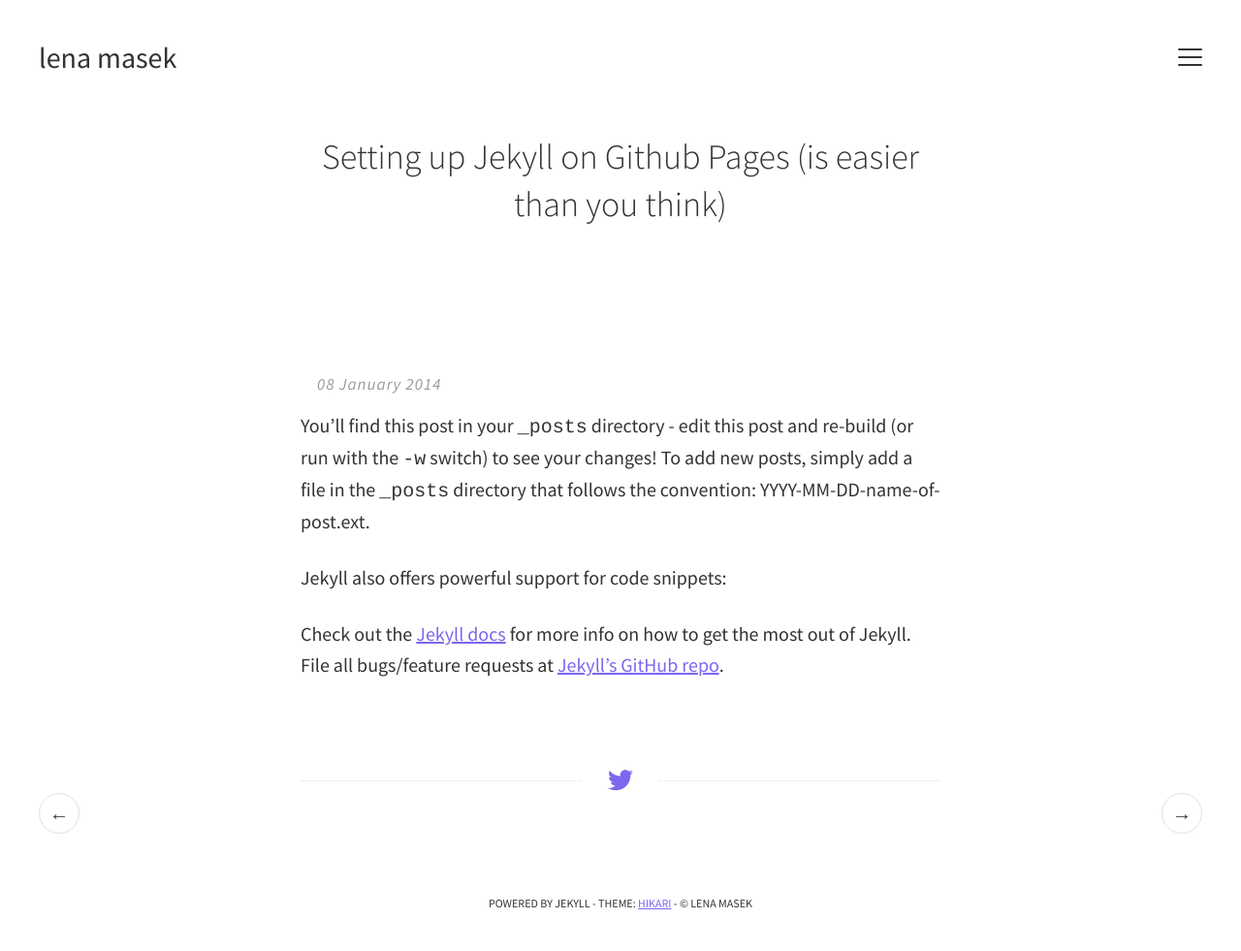
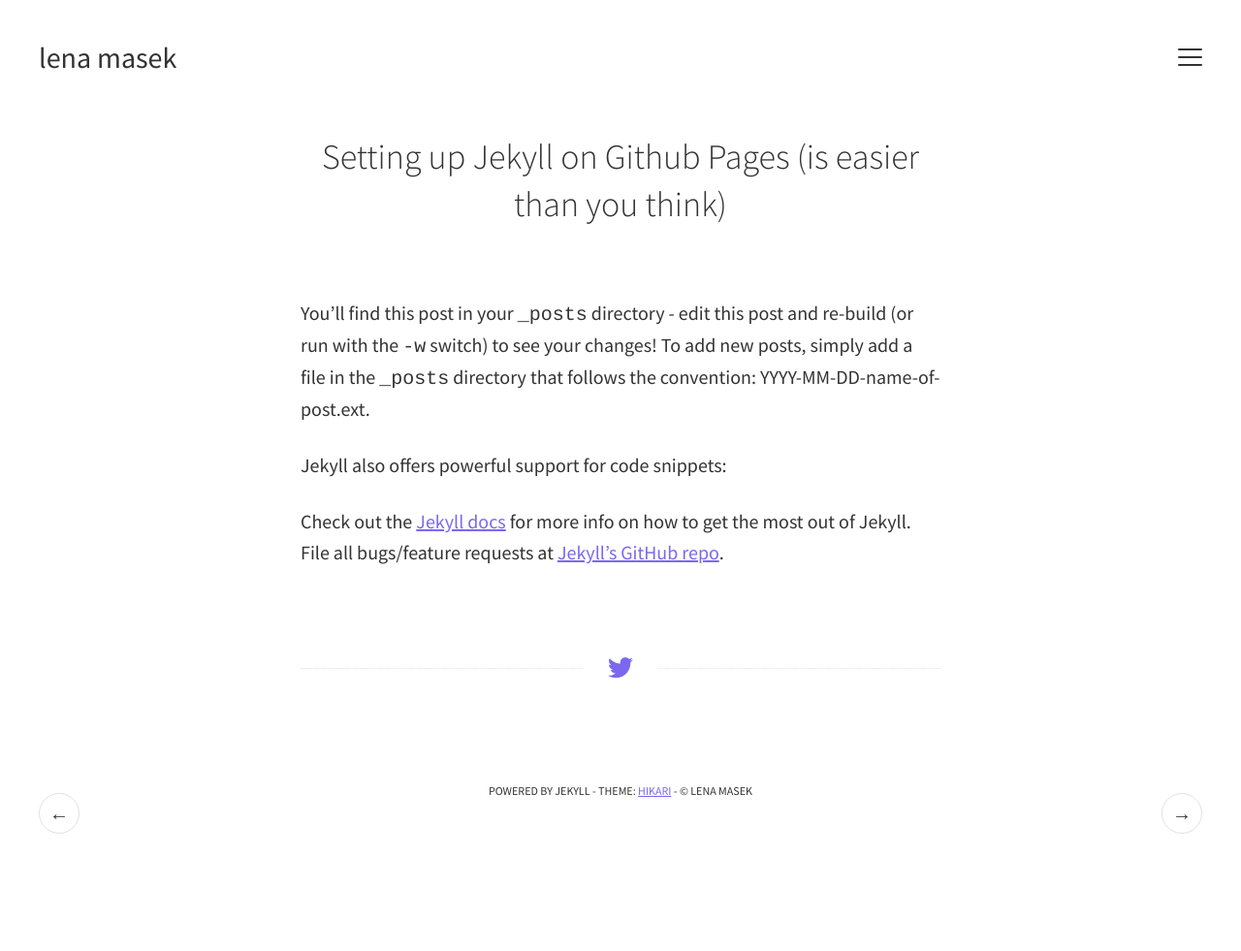
Before and after one commit to lenamasek/lenamasek.github.io, a Jekyll site: the page built from _posts/2014-01-08-setting-up-jekyll-on-github-pages.markdown, in a window 1280 px wide. Shown: the whole page at 97% size. Built offline with Jekyll 4.4.1, drawn with Linux system fonts in a browser that asks for light colours; after the commit the page ends 900 px from its top, so only the background shows below that.

Commit message:
hide the date altogether

```diff
--- a/_layouts/post.html
+++ b/_layouts/post.html
@@ -5,13 +5,17 @@ layout: default
 <section class="single-wrap">
   <article class="single-content" itemscope itemtype="http://schema.org/BlogPosting">
 
+   <!-- HIDE DATE
+    <div class="feat">
+      <h5 class="page-date">
+        <time datetime="{{ page.date | date_to_xmlschema }}" itemprop="datePublished">
+          {{ page.date | date_to_long_string }}
+        </time>
+      </h5>
+    </div>
+   END HIDE DATE -->
+
     <h1 class="page-title" itemprop="name headline">{{ page.title }}</h1>
-       <h5 class="page-date">
-          <time datetime="{{ page.date | date_to_xmlschema }}" itemprop="datePublished">
-            {{ page.date | date_to_long_string }}
-          </time>
-        </h5>
-
     <div itemprop="articleBody">
       {{ content }}
     </div>
```
